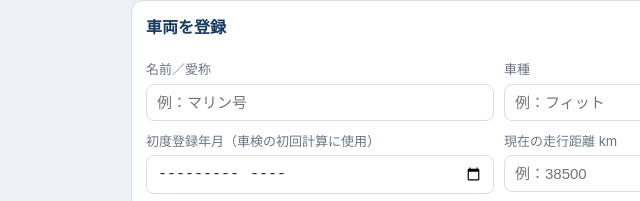
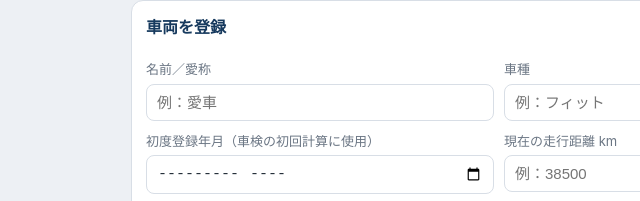
Before and after one commit to marin0610/car-maintenance, a plain HTML site: page index.html in a window 1280 px wide. Both pictures are taken after a click on the button "車両の管理". Shown: the part 190-391 px from the top of the page, 141-781 px from the left. Drawn offline with Linux system fonts and the light colour scheme.

Commit message:
index.htmlの車名プレースホルダーを更新

```diff
--- a/index.html
+++ b/index.html
@@ -154,7 +154,7 @@
       <h2 id="carFormTitle">車両を登録</h2>
       <form onsubmit="saveCar(event)">
         <div class="row">
-          <div><label>名前／愛称</label><input type="text" id="cName" placeholder="例：マリン号" required></div>
+          <div><label>名前／愛称</label><input type="text" id="cName" placeholder="例：愛車" required></div>
           <div><label>車種</label><input type="text" id="cModel" placeholder="例：フィット"></div>
         </div>
         <div class="row">
```
